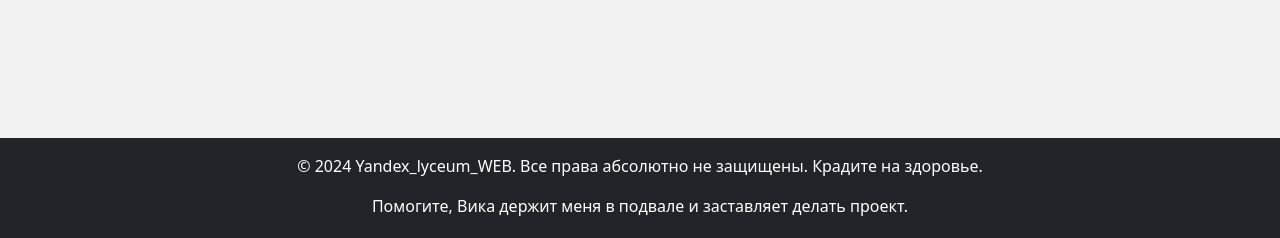
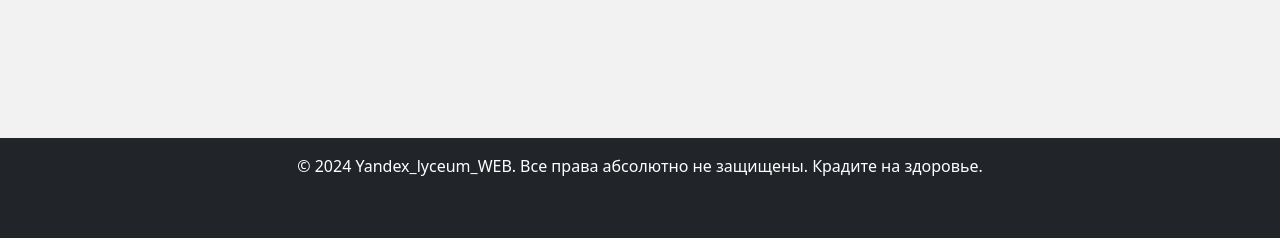
Before and after one commit to Karzir/Yandex_project_WEB, a Flask app: page /basic in a window 1280 px wide. Shown: the part 710-948 px from the top of the page. Run offline with Flask 3, Linux system fonts and the light colour scheme; some libraries are stand-ins or nearby versions.

Commit message:
Update base.html

```diff
--- a/templates/base.html
+++ b/templates/base.html
@@ -64,6 +64,5 @@ footer {
 </body>
 <footer class="bg-dark text-white p-3 mt-5" style="margin: auto;">
     <p class="text-center">&copy; 2024 Yandex_lyceum_WEB. Все права абсолютно не защищены. Крадите на здоровье.</p>
-    <p class="text-center">Помогите, Вика держит меня в подвале и заставляет делать проект.</p>
 </footer>
 </html>
```
